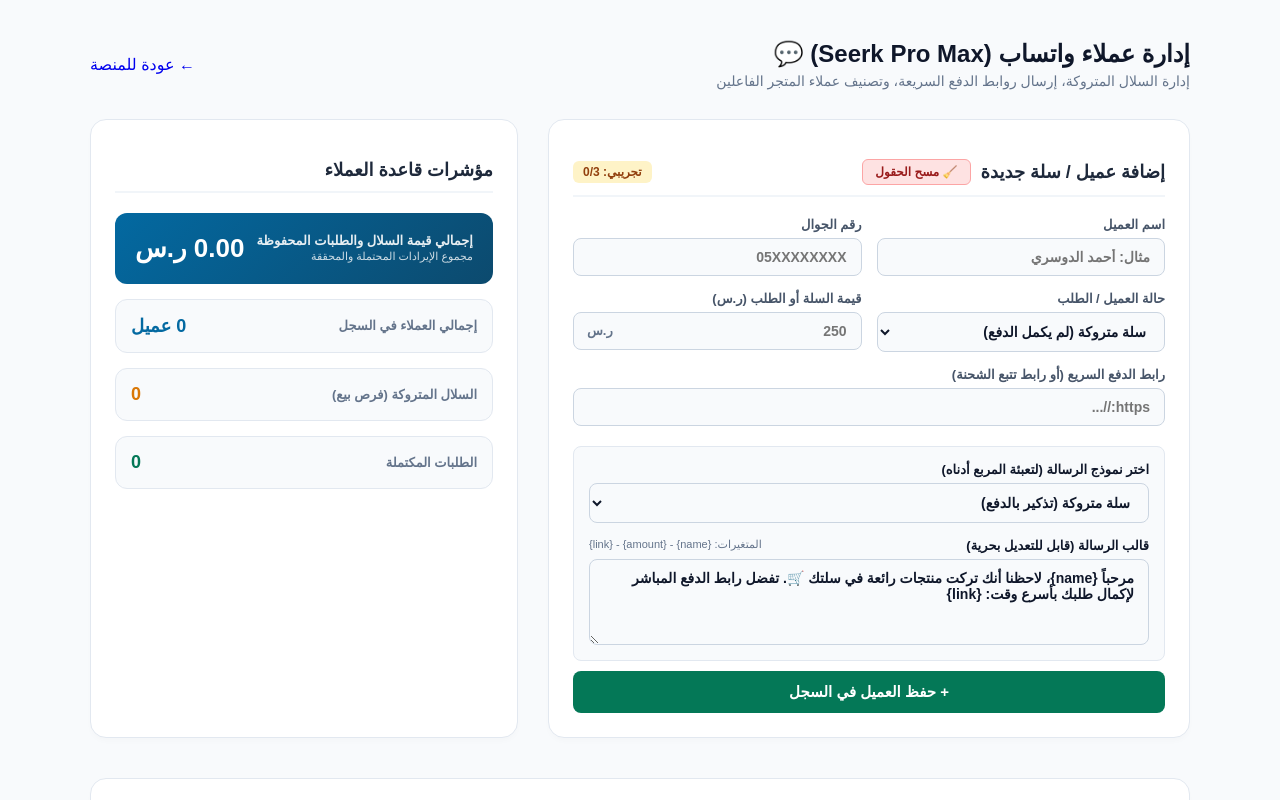
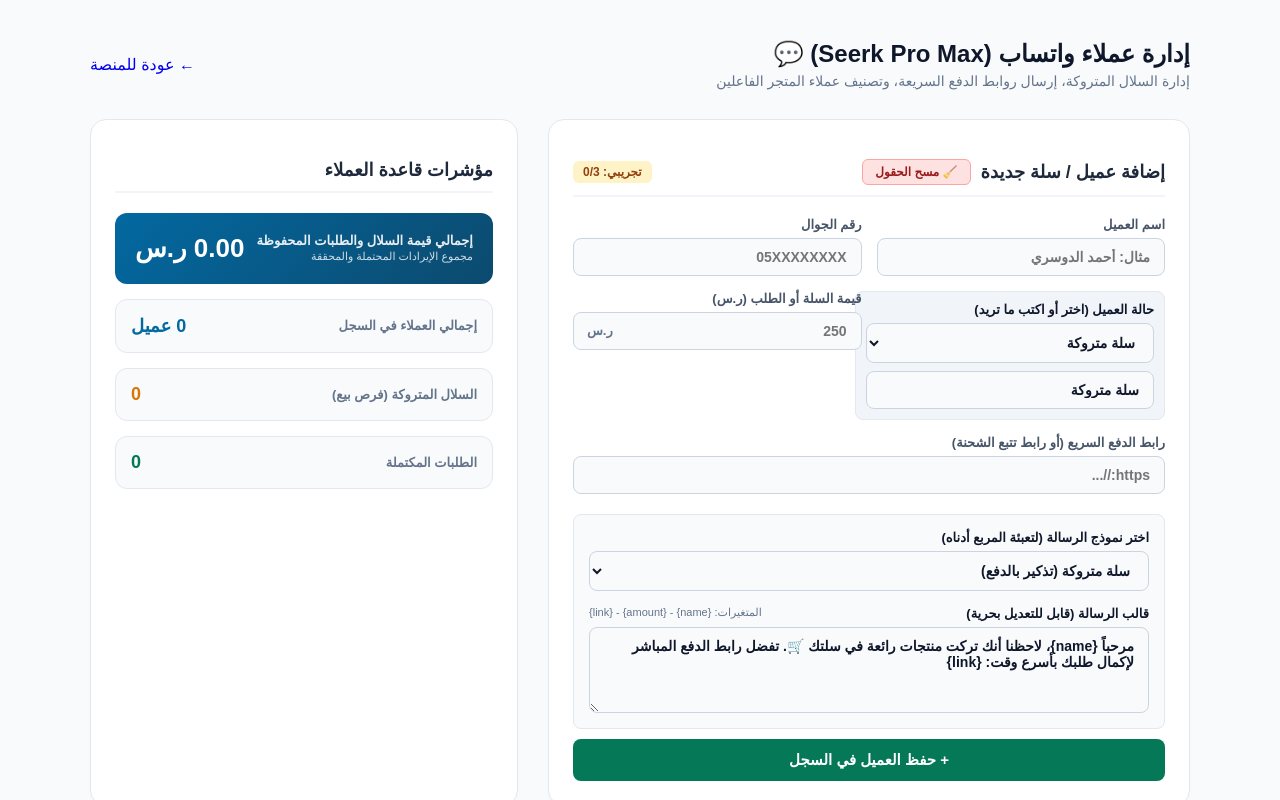
Before and after one commit to engaziasa-lang/engazia-app, a Next.js app: page /hub/sa/whatsapp in a window 1280 px wide. Shown: the top 800 px of the page. Built offline with nearby package versions, Linux system fonts and the light colour scheme.

Commit message:
Update page.tsx

```diff
--- a/app/hub/sa/whatsapp/page.tsx
+++ b/app/hub/sa/whatsapp/page.tsx
@@ -44,7 +44,7 @@ export default function WhatsappCrmSA() {
 
   const val = typeof orderValue === 'number' ? orderValue : 0;
 
-  const handlePresetChange = (e: React.ChangeEvent<HTMLSelectElement>) => {
+  const handlePresetMessageChange = (e: React.ChangeEvent<HTMLSelectElement>) => {
     const selected = e.target.value;
     if (selected === 'abandoned') {
       setMessageTemplate('مرحباً {name}، لاحظنا أنك تركت منتجات رائعة في سلتك 🛒. تفضل رابط الدفع المباشر لإكمال طلبك بأسرع وقت: {link}');
@@ -73,8 +73,8 @@ export default function WhatsappCrmSA() {
       alert('🔒 عذراً، لقد استهلكت الحد التجريبي (3 عملاء). يرجى ترقية حسابك لفتح السعة الكاملة بلا حدود!');
       return;
     }
-    if (!customerName.trim() || !phoneNumber.trim()) {
-      alert('الرجاء إدخال اسم العميل ورقم الجوال بشكل صحيح.');
+    if (!customerName.trim() || !phoneNumber.trim() || !status.trim()) {
+      alert('الرجاء التأكد من إدخال اسم العميل ورقم الجوال وحالة الطلب.');
       return;
     }
 
@@ -133,7 +133,6 @@ export default function WhatsappCrmSA() {
   };
 
   const handleSendWhatsapp = (item: CustomerItem) => {
-    // حماية إضافية للبيانات
     const safePhone = item.phoneNumber || '';
     const safeName = item.customerName || 'عميلنا العزيز';
     const safeAmount = (item.orderValue || 0).toString();
@@ -245,15 +244,17 @@ export default function WhatsappCrmSA() {
     }
   };
 
-  // إضافة حماية || '' لمنع انهيار الصفحة بسبب بيانات قديمة فارغة
   const filteredItems = items.filter(item =>
     (item.customerName || '').toLowerCase().includes(searchQuery.toLowerCase()) ||
-    (item.phoneNumber || '').includes(searchQuery)
+    (item.phoneNumber || '').includes(searchQuery) ||
+    (item.status || '').toLowerCase().includes(searchQuery.toLowerCase())
   );
 
   const totalOrdersValue = filteredItems.reduce((acc, curr) => acc + (curr.orderValue || 0), 0);
-  const abandonedCount = filteredItems.filter(i => i.status === 'سلة متروكة').length;
-  const completedCount = filteredItems.filter(i => i.status === 'طلب مكتمل').length;
+
+  // البحث بذكاء باستخدام الكلمات المفتاحية حتى لو قام التاجر بتعديل النص
+  const abandonedCount = filteredItems.filter(i => (i.status || '').includes('متروكة')).length;
+  const completedCount = filteredItems.filter(i => (i.status || '').includes('مكتمل')).length;
 
   return (
     <div className="tool-container">
@@ -359,17 +360,24 @@ export default function WhatsappCrmSA() {
             </div>
 
             <div style={{ display: 'grid', gridTemplateColumns: '1fr 1fr', gap: '15px' }}>
-              <div className="input-group">
-                <label>حالة العميل / الطلب</label>
-                <div className="input-wrapper">
-                  <select value={status} onChange={(e) => setStatus(e.target.value)}>
-                    <option value="سلة متروكة">سلة متروكة (لم يكمل الدفع)</option>
-                    <option value="بانتظار الدفع">بانتظار الدفع (تحويل بنكي)</option>
-                    <option value="طلب مكتمل">طلب مكتمل (تأكيد الشحن)</option>
+              <div className="input-group" style={{ background: '#f1f5f9', padding: '10px', borderRadius: '8px', border: '1px solid #e2e8f0' }}>
+                <label style={{ color: '#0f172a' }}>حالة العميل (اختر أو اكتب ما تريد)</label>
+                <div className="input-wrapper" style={{ marginBottom: '8px' }}>
+                  <select onChange={(e) => setStatus(e.target.value)} value={['سلة متروكة', 'بانتظار الدفع', 'طلب مكتمل', 'استفسار عام', 'عميل VIP', 'مسترجع'].includes(status) ? status : ''}>
+                    <option value="سلة متروكة">سلة متروكة</option>
+                    <option value="بانتظار الدفع">بانتظار الدفع</option>
+                    <option value="طلب مكتمل">طلب مكتمل</option>
                     <option value="استفسار عام">استفسار عام</option>
+                    <option value="عميل VIP">عميل VIP</option>
+                    <option value="مسترجع">طلب مسترجع</option>
+                    <option value="" disabled style={{ display: 'none' }}>حالة مخصصة...</option>
                   </select>
                 </div>
+                <div className="input-wrapper">
+                  <input type="text" value={status} onChange={(e) => setStatus(e.target.value)} placeholder="أو اكتب الحالة هنا..." required />
+                </div>
               </div>
+
               <div className="input-group">
                 <label>قيمة السلة أو الطلب (ر.س)</label>
                 <div className="input-wrapper">
@@ -390,7 +398,7 @@ export default function WhatsappCrmSA() {
               <div className="input-group">
                 <label style={{ color: '#0f172a' }}>اختر نموذج الرسالة (لتعبئة المربع أدناه)</label>
                 <div className="input-wrapper">
-                  <select onChange={handlePresetChange} defaultValue="abandoned">
+                  <select onChange={handlePresetMessageChange} defaultValue="abandoned">
                     <option value="abandoned">سلة متروكة (تذكير بالدفع)</option>
                     <option value="pending">بانتظار الدفع (تأكيد الطلب)</option>
                     <option value="completed">طلب مكتمل (رسالة شكر وتتبع)</option>
@@ -457,7 +465,7 @@ export default function WhatsappCrmSA() {
           <input
             type="text"
             className="search-input"
-            placeholder="🔍 بحث باسم العميل أو رقم الجوال..."
+            placeholder="🔍 بحث باسم العميل أو الحالة..."
             value={searchQuery}
             onChange={(e) => setSearchQuery(e.target.value)}
           />
@@ -489,10 +497,12 @@ export default function WhatsappCrmSA() {
                 </tr>
               ) : (
                 filteredItems.map((item, idx) => {
-                  let statusColor = '#475569';
-                  if (item.status === 'سلة متروكة') statusColor = '#d97706';
-                  if (item.status === 'طلب مكتمل') statusColor = '#047857';
-                  if (item.status === 'بانتظار الدفع') statusColor = '#0369a1';
+                  let statusColor = '#475569'; // افتراضي للرمادي
+                  const st = (item.status || '').toLowerCase();
+                  if (st.includes('متروكة')) statusColor = '#d97706';
+                  if (st.includes('مكتمل') || st.includes('vip')) statusColor = '#047857';
+                  if (st.includes('بانتظار')) statusColor = '#0369a1';
+                  if (st.includes('مسترجع') || st.includes('إلغاء')) statusColor = '#dc2626';
 
                   return (
                     <tr key={item.id}>
@@ -504,7 +514,7 @@ export default function WhatsappCrmSA() {
                       <td style={{ fontWeight: 800, color: '#334155', direction: 'ltr', textAlign: 'right' }}>{item.phoneNumber}</td>
                       <td>
                         <span style={{ color: statusColor, background: `${statusColor}15`, padding: '4px 8px', borderRadius: '6px', fontSize: '12px', fontWeight: 800 }}>
-                          {item.status}
+                          {item.status || 'غير محدد'}
                         </span>
                       </td>
                       <td style={{ fontWeight: 900 }}>{item.orderValue} ر.س</td>
```
